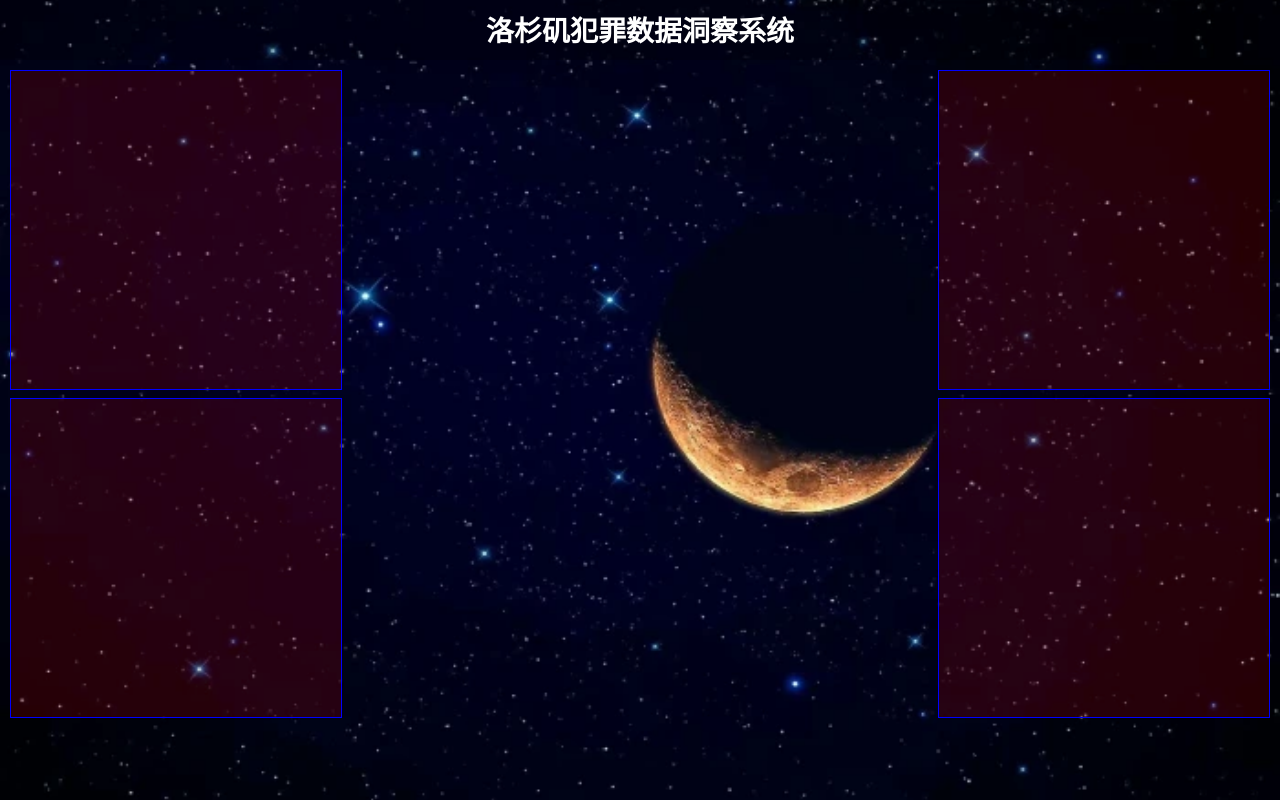
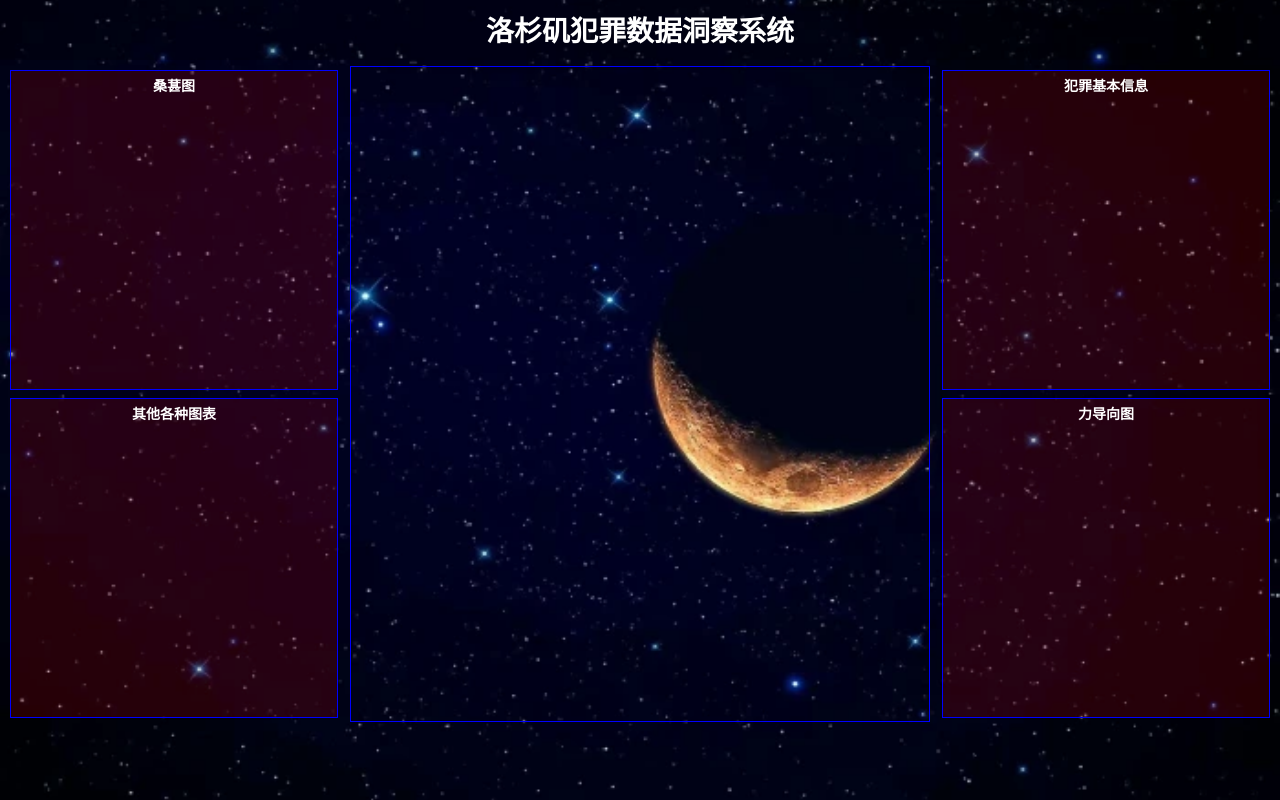
Before and after one commit to SixGodFloridaWater/CrimeVis_Repository, a Vue app in the folder crime_vis_frontend/: page / in a window 1280 px wide. Built offline with nearby package versions, Linux system fonts and the light colour scheme.

Commit message:
前端框架完善2
进行前端框架的一些完善解决

```diff
--- a/crime_vis_frontend/src/App.vue
+++ b/crime_vis_frontend/src/App.vue
@@ -5,9 +5,22 @@
 </template>
 
 <script setup>
-import { RouterView } from 'vue-router'
+  import { RouterView } from 'vue-router'
+
 </script>
 
+<script>
+  import {provide} from "vue"
+  import * as echarts from "echarts"
+  import axios from "axios"
+  export default{
+    setup(){
+      // provider("名字随便起","传递的内容")
+      provide("echarts",echarts)
+      provide("axios",echarts)
+    }
+  }
+</script>
 <style>
 /* 背景图的绘制 */
 body{
--- /dev/null
+++ b/crime_vis_frontend/src/components/itemFour.vue
@@ -0,0 +1,23 @@
+<template>
+  <div>
+    <h2>力导向图</h2>
+    <div class="Force-oriented">
+        <!-- 图表的容器 -->
+    </div>
+  </div>
+</template>
+
+<script>
+export default {
+
+}
+</script>
+
+<style>
+h2{
+    font-size: 14px;
+    color: #fff;
+    text-align: center;
+    line-height: 2rem;
+  }
+</style>
--- /dev/null
+++ b/crime_vis_frontend/src/components/itemOne.vue
@@ -0,0 +1,22 @@
+<template>
+  <div>
+    <h2>桑葚图</h2>
+    <div class="Mulberry" id="oneChart">
+        <!-- 图表的容器 -->
+    </div>
+  </div>
+</template>
+
+<script>
+// 进行echarts的引用，必须用inject，然后就可以使用provide分发的axios和echarts数据
+
+</script>
+
+<style>
+h2{
+    font-size: 14px;
+    color: #fff;
+    text-align: center;
+    line-height: 2rem;
+  }
+</style>
--- /dev/null
+++ b/crime_vis_frontend/src/components/itemThree.vue
@@ -0,0 +1,23 @@
+<template>
+  <div>
+    <h2>其他各种图表</h2>
+    <div class="chart">
+        <!-- 图表的容器 -->
+    </div>
+  </div>
+</template>
+
+<script>
+export default {
+
+}
+</script>
+
+<style>
+h2{
+    font-size: 14px;
+    color: #fff;
+    text-align: center;
+    line-height: 2px;
+  }
+</style>
--- /dev/null
+++ b/crime_vis_frontend/src/components/itemTwo.vue
@@ -0,0 +1,23 @@
+<template>
+  <div>
+    <h2>犯罪基本信息</h2>
+    <div class="information">
+        <!-- 图表的容器 -->
+    </div>
+  </div>
+</template>
+
+<script>
+export default {
+
+}
+</script>
+
+<style>
+h2{
+    font-size: 14px;
+    color: #fff;
+    text-align: center;
+    line-height: 2rem;
+  }
+</style>
--- a/crime_vis_frontend/src/views/Home/HomePage.vue
+++ b/crime_vis_frontend/src/views/Home/HomePage.vue
@@ -14,8 +14,12 @@
       <section class="container">
         <!-- 左容器 -->
         <section class="itemLeft">
-          <ItemPage/>
-          <ItemPage/>
+          <ItemPage>
+            <ItemOne/>
+          </ItemPage>
+          <ItemPage>
+            <ItemThree/>
+          </ItemPage>
         </section>
         <!-- 中容器 -->
         <section class="itemCenter">
@@ -23,8 +27,12 @@
         </section>
         <!-- 右容器 -->
         <section class="itemRight">
-          <ItemPage/>
-          <ItemPage/>
+          <ItemPage>
+            <ItemTwo/>
+          </ItemPage>
+          <ItemPage>
+            <ItemFour/>
+          </ItemPage>
         </section>
       </section>
     </div>
@@ -57,9 +65,22 @@
 
   <script>
   import ItemPage from '../../components/itemPage.vue';
+  import ItemOne from '../../components/itemOne.vue';
+  import ItemTwo from '../../components/itemTwo.vue';
+  import ItemThree from '../../components/itemThree.vue';
+  import ItemFour from '../../components/itemFour.vue';
+  import {inject} from "vue";
+
   export default {
     components:{
-      ItemPage
+      ItemPage,ItemOne,ItemTwo,ItemThree,ItemFour
+    },
+
+    setup(){
+      let $echarts=inject("echarts")
+      let $http=inject("axios")
+      console.log($echarts)
+      console.log($http)
     }
   };
   // import { ref } from 'vue'
@@ -130,6 +151,10 @@
   }
   .itemCenter{
     flex: 5;
+    height: 10.5rpx;
+    border: 1px solid blue;
+    padding: 0.125rem;
+    margin: .25rem;
   }
 
   /* .demo-date-picker {
```
